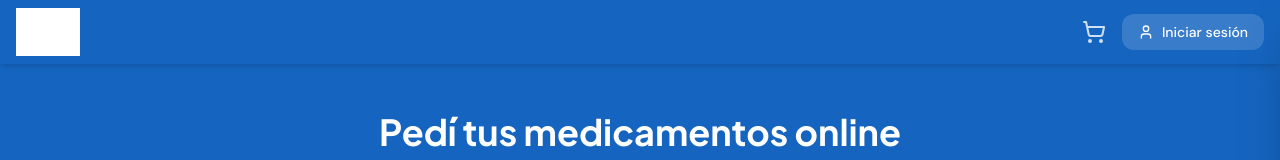
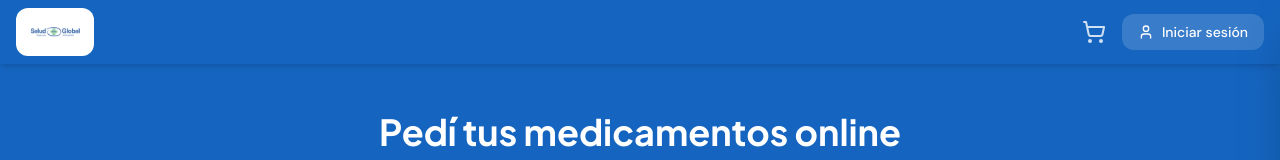
Before and after one commit to juanmalunaok/salud-global-delivery, a Next.js app: page / in a window 1280 px wide. Shown: the top 160 px of the page. Built offline with nearby package versions, Linux system fonts and the light colour scheme; no server answers; the database is empty.

Commit message:
fix: mostrar logo con colores reales en navbar (fondo blanco)

```diff
--- a/src/components/Navbar.jsx
+++ b/src/components/Navbar.jsx
@@ -36,14 +36,16 @@ export default function Navbar() {
       <div className="max-w-7xl mx-auto px-4 h-16 flex items-center justify-between gap-4">
         {/* Logo */}
         <Link href="/" className="flex items-center flex-shrink-0">
-          <Image
-            src="/logo.png"
-            alt="Salud Global Farmacias"
-            width={160}
-            height={56}
-            className="h-12 w-auto object-contain brightness-0 invert"
-            priority
-          />
+          <div className="bg-white rounded-xl px-3 py-1">
+            <Image
+              src="/logo.png"
+              alt="Salud Global Farmacias"
+              width={150}
+              height={48}
+              className="h-10 w-auto object-contain"
+              priority
+            />
+          </div>
         </Link>
 
         {/* Right actions */}
```
